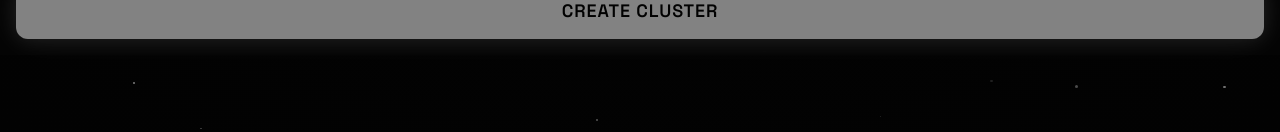
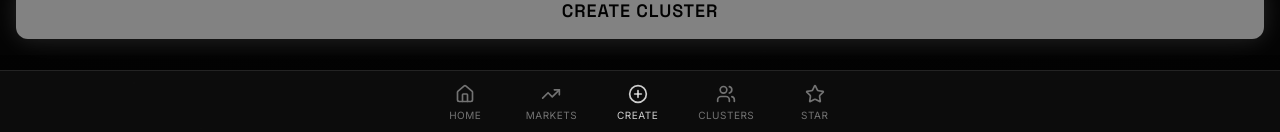
Before and after one commit to DarthStormerXII/voidmarket, a Next.js app in the folder frontend/: page /clusters/create in a window 1280 px wide. Shown: the part 665-797 px from the top of the page. Built offline with nearby package versions, Linux system fonts and the light colour scheme.

Commit message:
feat: add bottom nav and section header

```diff
--- /dev/null
+++ b/frontend/src/components/layout/bottom-nav.tsx
@@ -0,0 +1,56 @@
+"use client"
+
+import Link from "next/link"
+import { usePathname } from "next/navigation"
+import { cn } from "@/lib/utils"
+import { Home, TrendingUp, PlusCircle, Users, Star } from "lucide-react"
+import { haptics } from "@/lib/haptics"
+
+const navItems = [
+  { href: "/", icon: Home, label: "HOME" },
+  { href: "/markets", icon: TrendingUp, label: "MARKETS" },
+  { href: "/create", icon: PlusCircle, label: "CREATE", accent: true },
+  { href: "/clusters", icon: Users, label: "CLUSTERS" },
+  { href: "/star", icon: Star, label: "STAR" },
+]
+
+export function BottomNav() {
+  const pathname = usePathname()
+
+  return (
+    <nav className="fixed bottom-0 left-0 right-0 z-40 bg-void-deep/95 backdrop-blur-lg border-t border-void-surface safe-area-bottom">
+      <div className="flex items-center justify-around h-16 max-w-md mx-auto px-2">
+        {navItems.map((item) => {
+          const isActive = pathname === item.href
+          const Icon = item.icon
+
+          return (
+            <Link
+              key={item.href}
+              href={item.href}
+              onClick={() => haptics.buttonTap()}
+              className={cn(
+                "flex flex-col items-center justify-center gap-1 p-2 rounded-lg transition-colors min-w-[60px]",
+                isActive
+                  ? "text-white"
+                  : item.accent
+                  ? "text-white/80"
+                  : "text-muted-foreground hover:text-secondary-foreground"
+              )}
+            >
+              <Icon
+                className={cn(
+                  "h-5 w-5",
+                  item.accent && !isActive && "text-white/80"
+                )}
+              />
+              <span className="font-[family-name:var(--font-body)] text-[10px] tracking-wider uppercase">
+                {item.label}
+              </span>
+            </Link>
+          )
+        })}
+      </div>
+    </nav>
+  )
+}
--- /dev/null
+++ b/frontend/src/components/layout/section-header.tsx
@@ -0,0 +1,34 @@
+import { cn } from "@/lib/utils"
+import { LucideIcon } from "lucide-react"
+import Link from "next/link"
+
+interface SectionHeaderProps {
+  icon: LucideIcon
+  label: string
+  action?: {
+    label: string
+    href: string
+  }
+  className?: string
+}
+
+export function SectionHeader({ icon: Icon, label, action, className }: SectionHeaderProps) {
+  return (
+    <div className={cn("flex items-center justify-between mb-3", className)}>
+      <div className="flex items-center gap-2">
+        <Icon className="h-4 w-4 text-primary" />
+        <span className="font-[family-name:var(--font-display)] text-sm text-muted-foreground tracking-widest uppercase">
+          {label}
+        </span>
+      </div>
+      {action && (
+        <Link
+          href={action.href}
+          className="font-[family-name:var(--font-body)] text-xs text-primary hover:underline uppercase tracking-wide"
+        >
+          {action.label} →
+        </Link>
+      )}
+    </div>
+  )
+}
```
